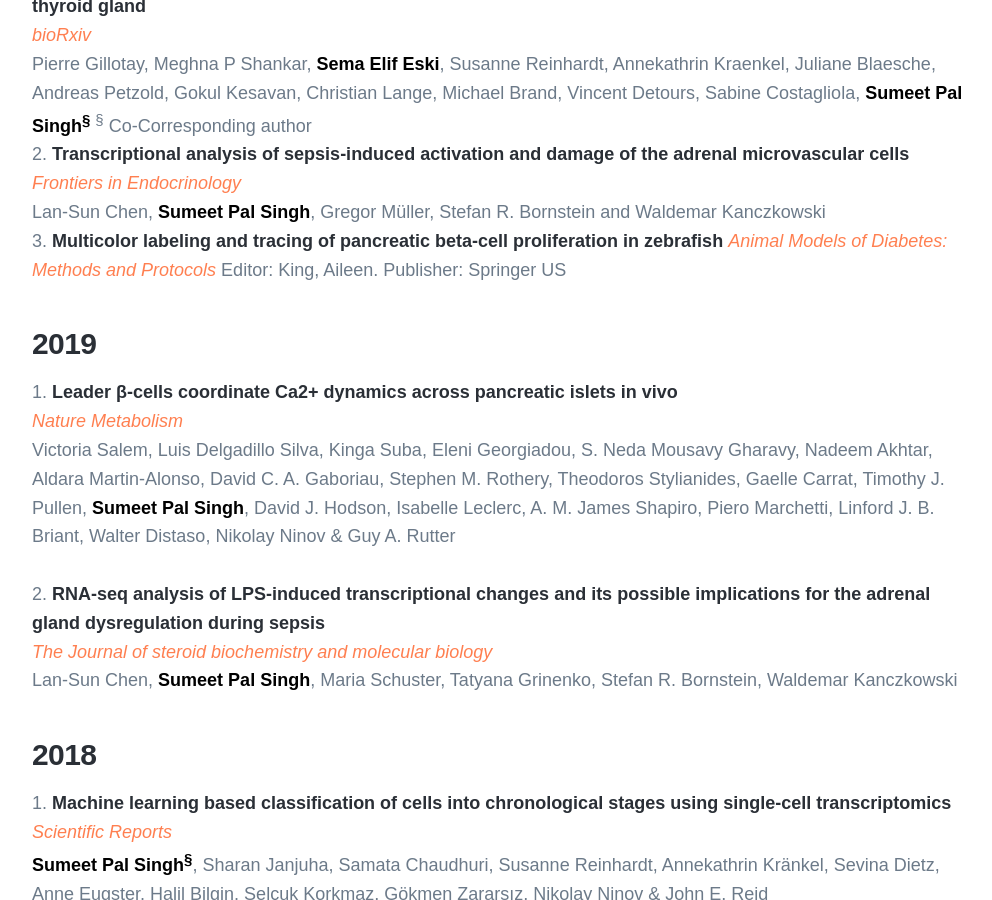
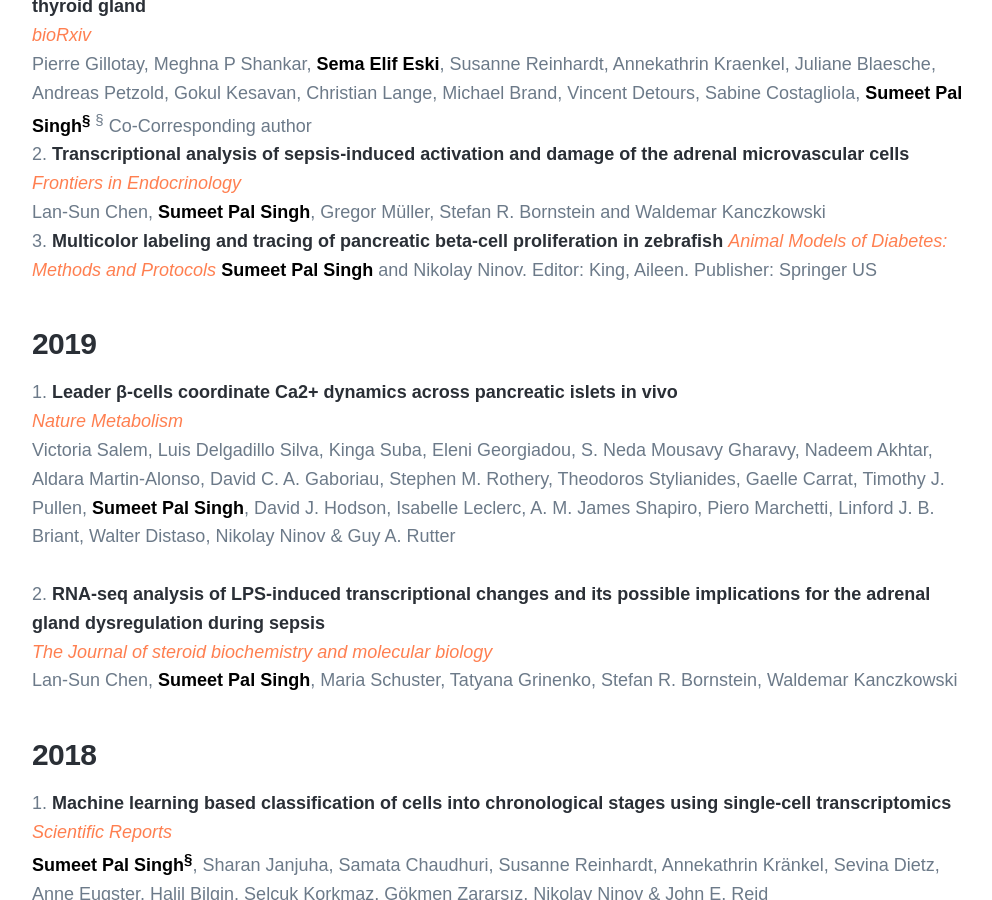
Before and after one commit to sumeetpalsingh/sumeetpalsingh.github.io, a Jekyll site: the page built from _pages/publications.md, in a window 1280 px wide and 900 px high, scrolled down 755 px. Shown: the whole window, without its empty margins (138-1130 px from the left). Built offline with Jekyll 4.4.1, drawn with Linux system fonts in a browser that asks for light colours; nearby versions of some CDN libraries; some web fonts are replaced.

Commit message:
Update publications.md

```diff
--- a/_pages/publications.md
+++ b/_pages/publications.md
@@ -20,7 +20,7 @@ featured_image: /images/demo/publications.jpg
   <br/>
   3. [Multicolor labeling and tracing of pancreatic beta-cell proliferation in zebrafish](https://www.springer.com/gp/book/9781071603840)
   <span style="color:coral">*Animal Models of Diabetes: Methods and Protocols*</span>
-  Editor: King, Aileen. Publisher: Springer US
+  <span style="color:black">**Sumeet Pal Singh**</span> and Nikolay Ninov. Editor: King, Aileen. Publisher: Springer US
 
 ### 2019
 
```
